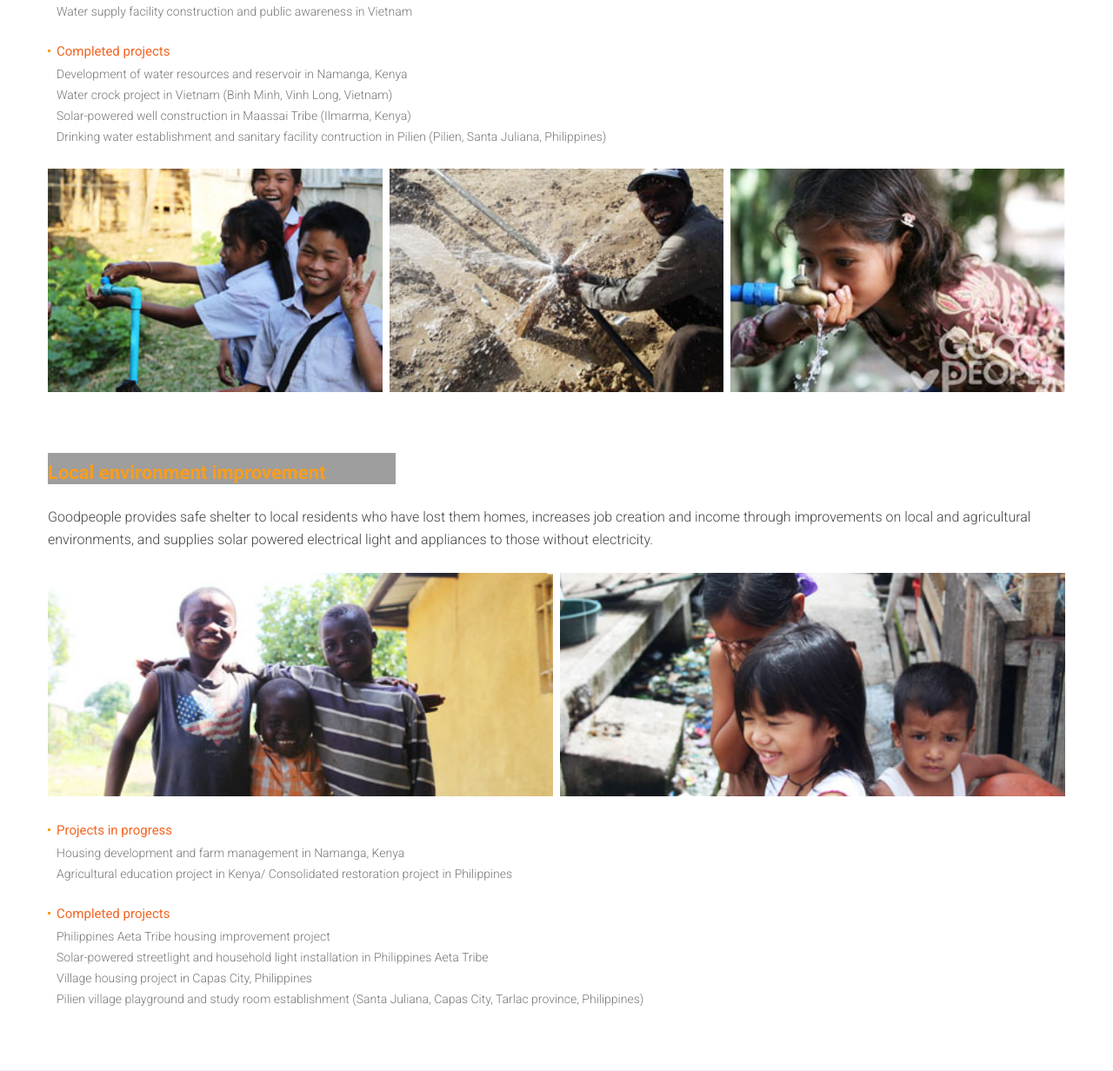
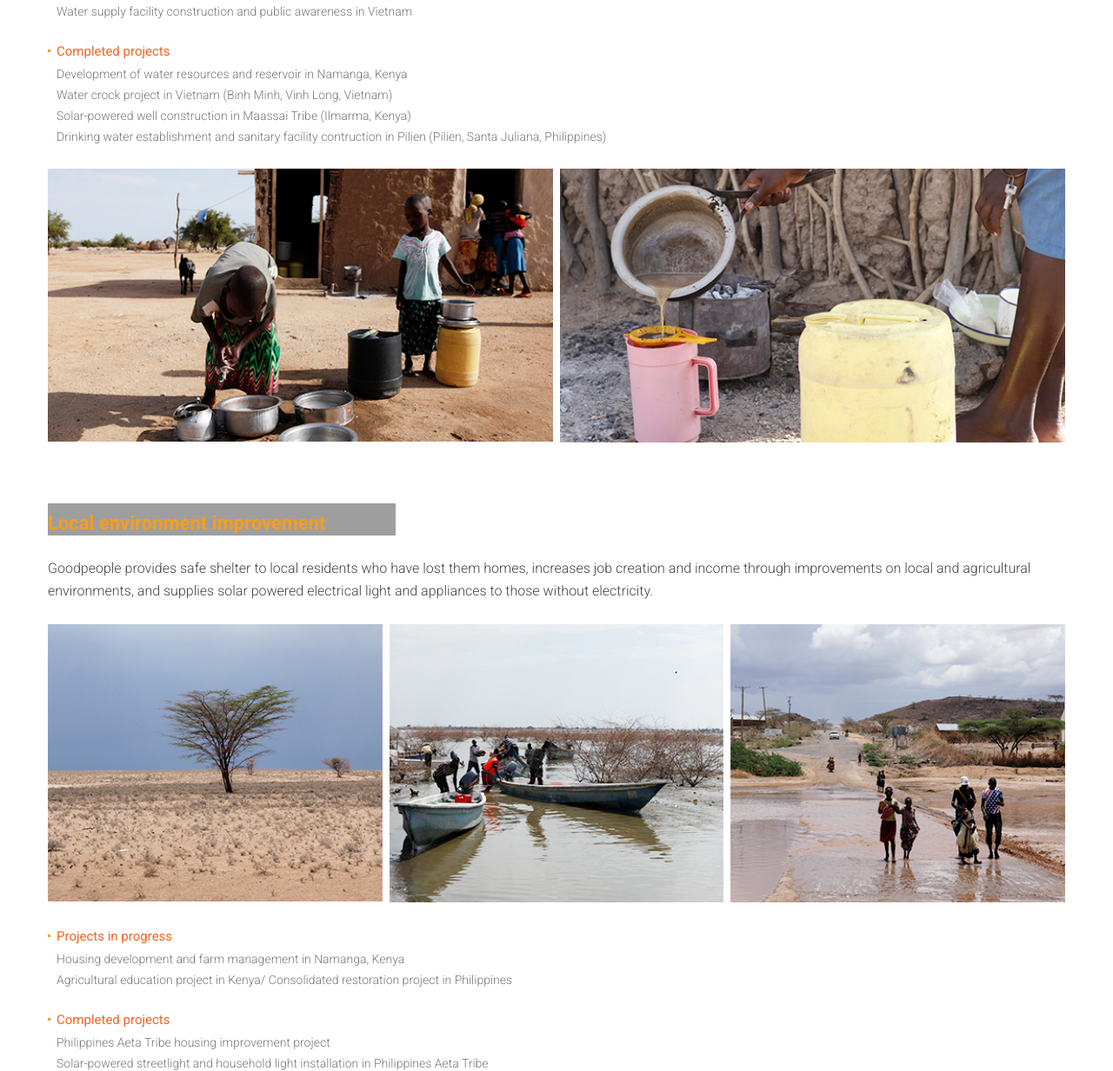
Before and after one commit to movementk/eng.goodpeople, a PHP site: page /business/overseas/regional.php in a window 1280 px wide. Shown: the part 818-2050 px from the top of the page at 87% size. Run offline with PHP 8.4, Linux system fonts and the light colour scheme; some libraries are stand-ins or nearby versions; some web fonts are replaced; grey boxes are pictures that could not be loaded.

Commit message:
이미지 교체 완료.

```diff
--- a/business/domestic/medical.php
+++ b/business/domestic/medical.php
@@ -35,15 +35,17 @@
                 <p>Goodpeople medical volunteer group was founded in 1999 for live-alone elders, disabled individuals, foreign worker, homeless, disadvantaged population. The medical volunteer group, consisting of medical personnel and normal volunteers, visits their home to give diagnostics and treatments. In occurrence of natural disasters or safety accidents, Goodpeople sends medical group consisted of doctors, nurses, social workers, and volunteers to expediently provide medical assistance as well as damage restoration.</p>
                 <div class="figures">
                     <div class="row">
-                        <div class="col-12 col-md-4">
+                        <div class="col-12 col-md-6">
                             <p><img src="/assets/images/business/img_domestic_medical1.jpg"></p>
                         </div>
-                        <div class="col-12 col-md-4">
+                        <div class="col-12 col-md-6">
                             <p><img src="/assets/images/business/img_domestic_medical2.jpg"></p>
                         </div>
+<!--
                         <div class="col-12 col-md-4">
                             <p><img src="/assets/images/business/img_domestic_medical3.jpg"></p>
                         </div>
+-->
                     </div>
                 </div>
             </section>
--- a/business/overseas/medical.php
+++ b/business/overseas/medical.php
@@ -29,15 +29,17 @@
                 <p>Goodpeople builds hospitals and health center, improves medical facility, supplies medical equipment, medicine, and physicians to 3rd world countries that are more vulnerable to diseases. Through such provisions, the beneficiary regions have improved medical facilities and its population receives medical treatments that will be able to prevent future acquisition of diseases and even deaths.</p>
                 <div class="figures">
                     <div class="row">
-                        <div class="col-12 col-md-4">
+                        <div class="col-12 col-md-6">
                             <p><img src="/assets/images/business/img_overseas_medical1.jpg"></p>
                         </div>
-                        <div class="col-12 col-md-4">
+                        <div class="col-12 col-md-6">
                             <p><img src="/assets/images/business/img_overseas_medical2.jpg"></p>
                         </div>
+<!--
                         <div class="col-12 col-md-4">
                             <p><img src="/assets/images/business/img_overseas_medical3.jpg"></p>
                         </div>
+-->
                     </div>
                 </div>
                 <ul class="features">
--- a/business/overseas/regional.php
+++ b/business/overseas/regional.php
@@ -50,14 +50,11 @@
             </ul>
             <div class="figures">
                 <div class="row">
-                    <div class="col-12 col-md-4">
-                        <p><img src="/assets/images/business/img_overseas_regional1.jpg"></p>
+                    <div class="col-12 col-md-6">
+                        <p><img src="/assets/images/business/img_water01.jpg"></p>
                     </div>
-                    <div class="col-12 col-md-4">
-                        <p><img src="/assets/images/business/img_overseas_regional2.jpg"></p>
-                    </div>
-                    <div class="col-12 col-md-4">
-                        <p><img src="/assets/images/business/img_overseas_regional3.jpg"></p>
+                    <div class="col-12 col-md-6">
+                        <p><img src="/assets/images/business/img_water02.jpg"></p>
                     </div>
                 </div>
             </div>
@@ -71,11 +68,14 @@
             </p>
             <div class="figures">
                 <div class="row">
-                    <div class="col-12 col-md-6">
-                        <p><img src="/assets/images/business/img_overseas_regional4.jpg"></p>
+                    <div class="col-12 col-md-4">
+                        <p><img src="/assets/images/business/img_local01.jpg"></p>
                     </div>
-                    <div class="col-12 col-md-6">
-                        <p><img src="/assets/images/business/img_overseas_regional5.jpg"></p>
+                    <div class="col-12 col-md-4">
+                        <p><img src="/assets/images/business/img_local02.jpg"></p>
+                    </div>
+                    <div class="col-12 col-md-4">
+                        <p><img src="/assets/images/business/img_local03.jpg"></p>
                     </div>
                 </div>
             </div>
```
Also changed, not shown: business/overseas/education.php (+6 -6 lines), assets/images/business/img_education_item01.jpg (added), assets/images/business/img_education_item02.jpg (added), assets/images/business/img_local01.jpg (added), assets/images/business/img_local02.jpg (added), assets/images/business/img_local03.jpg (added), assets/images/business/img_water01.jpg (added), assets/images/business/img_water02.jpg (added).
